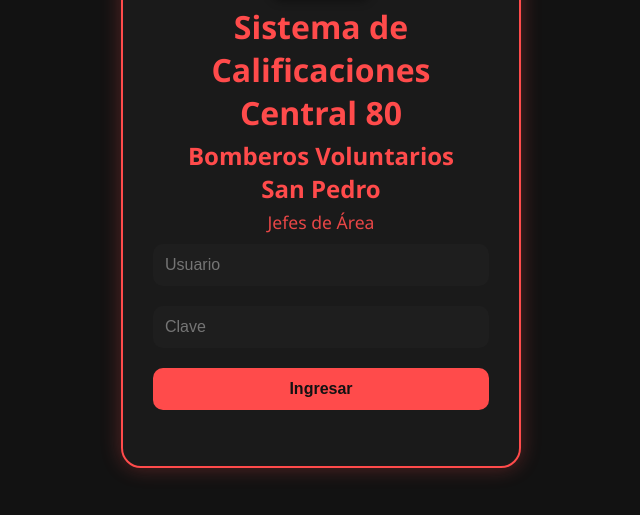
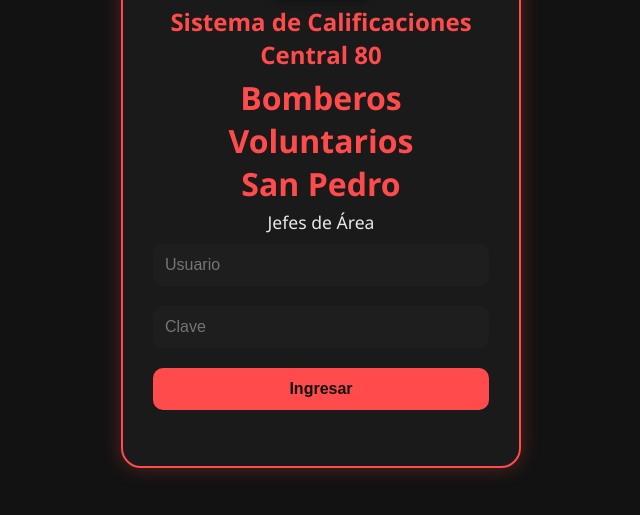
Before and after one commit to bomberosc80-app/calificacionesc80, a plain HTML site: page index.html in a window 1280 px wide. Shown: the part 251-766 px from the top of the page, without its empty margins (319-959 px from the left). Drawn offline with Linux system fonts and the light colour scheme.

Commit message:
Update style.css

```diff
--- a/style.css
+++ b/style.css
@@ -50,21 +50,21 @@
 }
 
 h1 {
-  font-size: 2rem;
+  font-size: 1.5rem;
   font-weight: 600;
   color: #ff4b4b;
   margin-bottom: 0.3rem;
 }
 
 h2 {
-  font-size: 1.5rem;
+  font-size: 2rem;
   color: #ff4b4b;
   margin-bottom: 0.3rem;
 }
 
 h3 {
   font-size: 1.1rem;
-  color: #ff4b4b;
+  color: #ffffff;
   opacity: 0.9;
   font-weight: 300;
   margin-bottom: 0;
```
